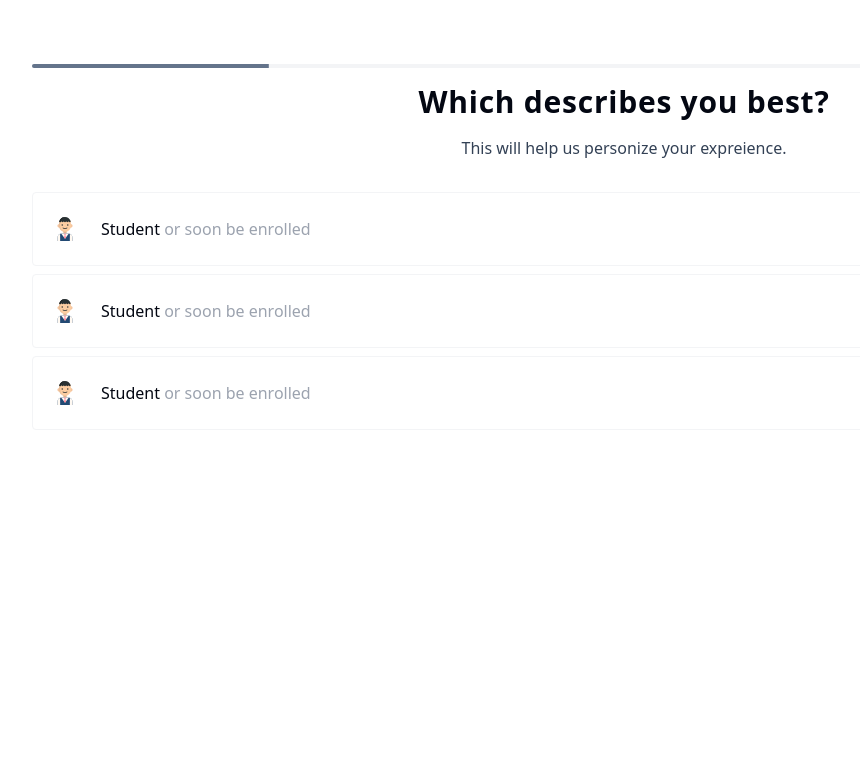
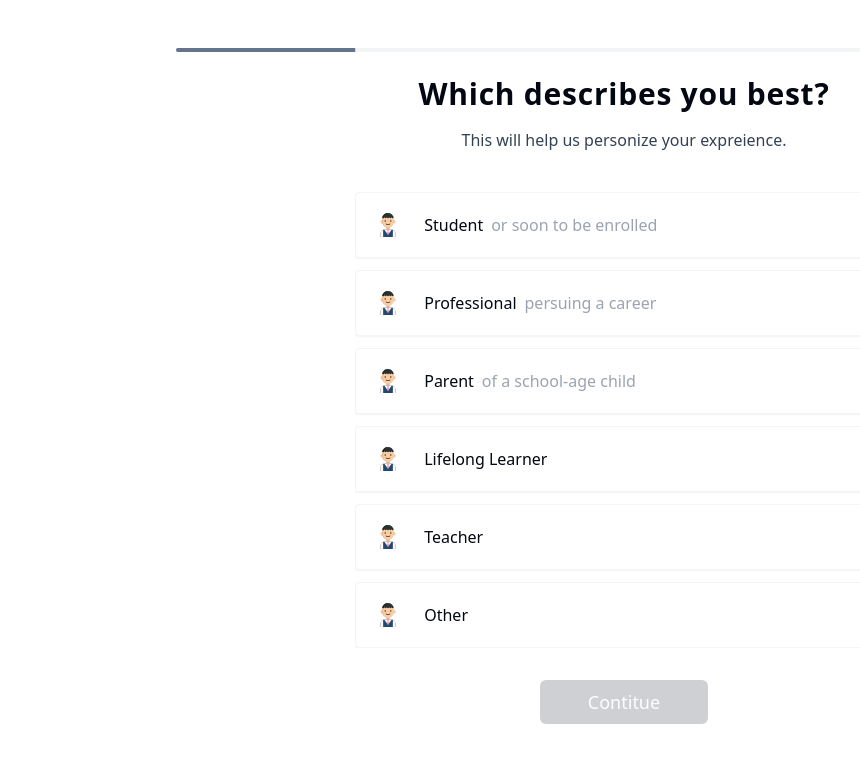
Before and after one commit to Natty-7r/Assignment-, a React (Vite) app: page / in a window 1280 px wide. Shown: the top 762 px of the page, without its empty margins (16-876 px from the left). Built offline with nearby package versions, Linux system fonts and the light colour scheme.

Commit message:
feat: add user type page

```diff
--- a/src/components/card/option.card.tsx
+++ b/src/components/card/option.card.tsx
@@ -1,24 +1,34 @@
+import { cn } from "@/lib/utils";
 import { Card } from "../ui/card";
 
-const OptionCard = ({}: {
-  Icon?: React.ComponentType<React.ComponentProps<any>>;
-  title?: string;
-  description?: string;
-}) => {
+const OptionCard = ({
+  handleClick,
+  iconString,
+  title,
+  selectedValue,
+  description,
+}: OptionCardProps) => {
   return (
-    <Card className="flex items-center gap-6 p-5 py-6 my-2 shadow-none rounded-sm border-gray-100 ">
+    <Card
+      className={cn(
+        "flex items-center  rounded gap-4  p-4 md:gap-6 md:p-5 border-gray-100 ",
+        selectedValue && selectedValue == title && "border-yellow-600 shadow-lg"
+      )}
+      onClick={() => handleClick(title)}
+    >
       <div className="relative aspect-square h-6   ">
         <img
-          src="/icons/student.svg"
+          src={iconString || "/icons/student.svg"}
           className="absolute top-0 left-0 w-full h-full"
         />
       </div>
-      <p className="capitalize font-medium">
-        Student{" "}
-        <span className="lowercase font-normal text-gray-400">
-          {" "}
-          or soon be enrolled
-        </span>
+      <p className="capitalize font-">
+        {title}
+        {description && (
+          <span className="pl-2 lowercase font-normal text-gray-400">
+            {description}
+          </span>
+        )}
       </p>
     </Card>
   );
--- a/src/components/header/form-header.tsx
+++ b/src/components/header/form-header.tsx
@@ -6,11 +6,11 @@ const FormHeader = ({
   headerDescription: string;
 }) => {
   return (
-    <header className="text-center md:mb-8">
-      <h1 className=" first-letter:uppercase font-bold tracking-wide md:mb-4  md:text-3xl">
+    <header className="text-center">
+      <h1 className=" first-letter:uppercase font-bold tracking-wide md:mb-4  text-xl md:text-3xl">
         {headerText}
       </h1>
-      <h4 className="first-letter:uppercase text-slate-700">
+      <h4 className="first-letter:uppercase text-slate-700 text-xs mt-2 md:text-base">
         {headerDescription}
       </h4>
     </header>
--- a/src/components/ui/button.tsx
+++ b/src/components/ui/button.tsx
@@ -1,11 +1,11 @@
-import * as React from "react"
-import { Slot } from "@radix-ui/react-slot"
-import { cva, type VariantProps } from "class-variance-authority"
+import * as React from "react";
+import { Slot } from "@radix-ui/react-slot";
+import { cva, type VariantProps } from "class-variance-authority";
 
-import { cn } from "@/lib/utils"
+import { cn } from "@/lib/utils";
 
 const buttonVariants = cva(
-  "inline-flex items-center justify-center whitespace-nowrap rounded-md text-sm font-medium ring-offset-background transition-colors focus-visible:outline-none focus-visible:ring-2 focus-visible:ring-ring focus-visible:ring-offset-2 disabled:pointer-events-none disabled:opacity-50",
+  "inline-flex items-center justify-center whitespace-nowrap rounded-md text-sm font-medium ring-offset-background transition-colors focus-visible:outline-none focus-visible:ring-2 focus-visible:ring-ring focus-visible:ring-offset-2 disabled:pointer-events-none disabled:opacity-20",
   {
     variants: {
       variant: {
@@ -31,26 +31,26 @@ const buttonVariants = cva(
       size: "default",
     },
   }
-)
+);
 
 export interface ButtonProps
   extends React.ButtonHTMLAttributes<HTMLButtonElement>,
     VariantProps<typeof buttonVariants> {
-  asChild?: boolean
+  asChild?: boolean;
 }
 
 const Button = React.forwardRef<HTMLButtonElement, ButtonProps>(
   ({ className, variant, size, asChild = false, ...props }, ref) => {
-    const Comp = asChild ? Slot : "button"
+    const Comp = asChild ? Slot : "button";
     return (
       <Comp
         className={cn(buttonVariants({ variant, size, className }))}
         ref={ref}
         {...props}
       />
-    )
+    );
   }
-)
-Button.displayName = "Button"
+);
+Button.displayName = "Button";
 
-export { Button, buttonVariants }
+export { Button, buttonVariants };
--- a/src/main.tsx
+++ b/src/main.tsx
@@ -2,6 +2,8 @@ import React from "react";
 import ReactDOM from "react-dom/client";
 import App from "./App.tsx";
 import "../src/styles/globals.css";
+import "../src/styles/cutome-scrollbar.css";
+
 import ContextProvider from "./utils/provider/context-provider.tsx";
 
 ReactDOM.createRoot(document.getElementById("root")!).render(
--- a/src/pages/who-are-u.tsx
+++ b/src/pages/who-are-u.tsx
@@ -1,19 +1,52 @@
 import OptionCard from "@/components/card/option.card";
 import FormHeader from "@/components/header/form-header";
 import FormProgress from "@/components/progress/form-progress";
-const WhoAreYouPage = () => {
+import { Button } from "@/components/ui/button";
+import { cn } from "@/lib/utils";
+import { userTypes } from "@/utils/constants/userTypes";
+import { AppContenxt } from "@/utils/context/app-context";
+import { useContext, useState } from "react";
+
+const UserTypePage = () => {
+  const [optionSeleced, setSelectionIndicator] = useState<boolean>(false);
+  const AppState = useContext(AppContenxt);
+  const selectUser = (userType: string) => {
+    if (AppState?.selectUser) AppState.selectUser(userType);
+    setSelectionIndicator(true);
+  };
   return (
-    <main className="p-12 ">
+    <main className=" flex flex-col gap-2 p-8 md:px-[15%] ">
       <FormProgress />
       <FormHeader
         headerText=" which describes you best?"
         headerDescription=" this will help us personize your expreience."
       />
-      <OptionCard />
-      <OptionCard />
-      <OptionCard />
+
+      <div className="flex flex-col mx-auto   overflow-y-auto hideable_thin_scrollbar gap-3 mb-6 mt-6  md:mt-8 sm:w-4/5 lg:w-3/5 max-h-[50vh] md:max-h-[62vh]">
+        {userTypes.map(({ type, description, iconString }, index: number) => (
+          <OptionCard
+            key={index}
+            title={type}
+            description={description}
+            iconString={iconString}
+            handleClick={selectUser}
+            selectedValue={AppState?.userType}
+          />
+        ))}
+      </div>
+      <Button
+        disabled={!optionSeleced}
+        className={cn(
+          "w-fit mx-auto capitalize px-12 text-lg ",
+          !optionSeleced && "opacity-0"
+        )}
+        size={"lg"}
+      >
+        {" "}
+        Contitue
+      </Button>
     </main>
   );
 };
 
-export default WhoAreYouPage;
+export default UserTypePage;
--- /dev/null
+++ b/src/styles/cutome-scrollbar.css
@@ -0,0 +1,81 @@
+.hidden_scrollbar::-webkit-scrollbar {
+  width: 7px; /* adjust the width as needed */
+}
+
+.hidden_scrollbar::-webkit-scrollbar-thumb {
+  background-color: transparent;
+}
+
+.hidden_scrollbar::-webkit-scrollbar-track {
+  background-color: transparent;
+}
+
+/* Custom scrollbar styles for Firefox */
+
+.hidden_scrollbar::-moz-scrollbar-thumb {
+  background-color: transparent;
+}
+
+.hidden_scrollbar::-moz-scrollbar-track {
+  background-color: transparent;
+}
+
+/*  think scroll barrr  */
+.thin_scrollbar::-webkit-scrollbar {
+  width: 3px; /* adjust the width as needed */
+}
+
+.thin_scrollbar::-webkit-scrollbar-thumb {
+  background-color: gray;
+}
+
+.thin_scrollbar::-webkit-scrollbar-track {
+  background-color: white;
+}
+
+/* Custom scrollbar styles for Firefox */
+* {
+  scrollbar-width: 3px;
+}
+
+.thin_scrollbar::-moz-scrollbar-thumb {
+  background-color: gray;
+}
+
+.thin_scrollbar::-moz-scrollbar-track {
+  background-color: white;
+}
+
+/*  think scroll barrr  */
+.hideable_thin_scrollbar::-webkit-scrollbar {
+  width: 3px; /* adjust the width as needed */
+}
+
+.hideable_thin_scrollbar::-webkit-scrollbar-thumb {
+  background-color: transparent;
+}
+.hideable_thin_scrollbar:hover::-webkit-scrollbar-thumb {
+  background-color: gray;
+}
+
+.hideable_thin_scrollbar::-webkit-scrollbar-track {
+  background-color: white;
+}
+
+/* Custom scrollbar styles for Firefox */
+
+.hideable_thin_scrollbar::-moz-scrollbar-thumb {
+  background-color: transparent;
+}
+.hideable_thin_scrollbar:hover::-moz-scrollbar-thumb {
+  background-color: gray;
+}
+
+.hideable_thin_scrollbar::-moz-scrollbar-track {
+  background-color: white;
+}
+.MuiBackdrop-root {
+  /* background-color: transparent; */
+  background-color: rgba(66, 66, 66, 0.2) !important;
+  /* backdrop-filter: blur(0.5px); */
+}
--- a/src/styles/globals.css
+++ b/src/styles/globals.css
@@ -1,7 +1,6 @@
 @tailwind base;
 @tailwind components;
 @tailwind utilities;
-
 @layer base {
   :root {
     --background: 0 0% 100%;
--- /dev/null
+++ b/src/utils/constants/userTypes.ts
@@ -0,0 +1,8 @@
+export const userTypes: any[] = [
+  { type: "student", description: "or soon to be enrolled" },
+  { type: "professional", description: "persuing a career" },
+  { type: "parent", description: "of a school-age child" },
+  { type: "lifelong learner" },
+  { type: "teacher" },
+  { type: "other" },
+];
```
Also changed, not shown: src/utils/types/components.d.ts (+7 -0 lines).
